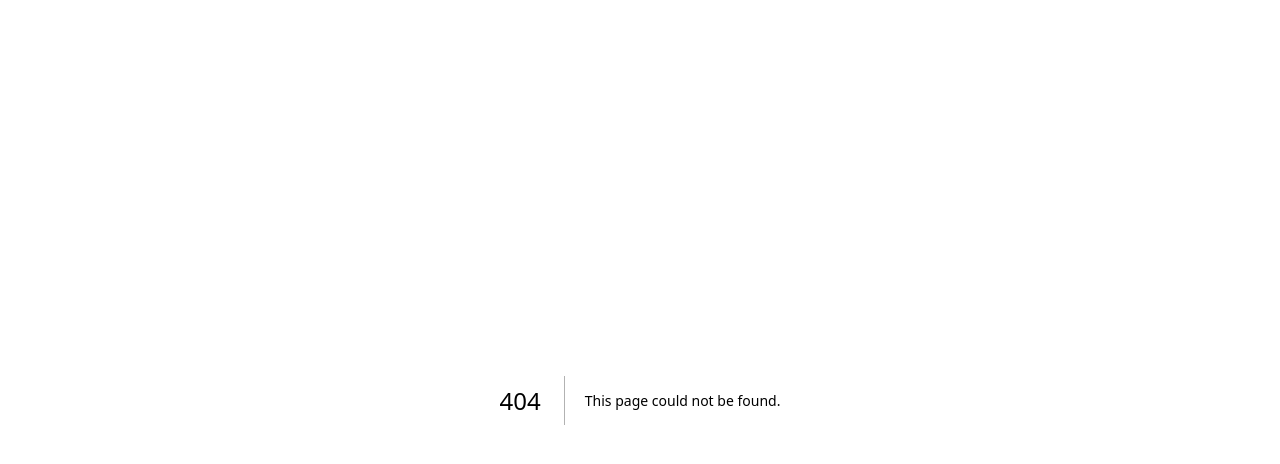
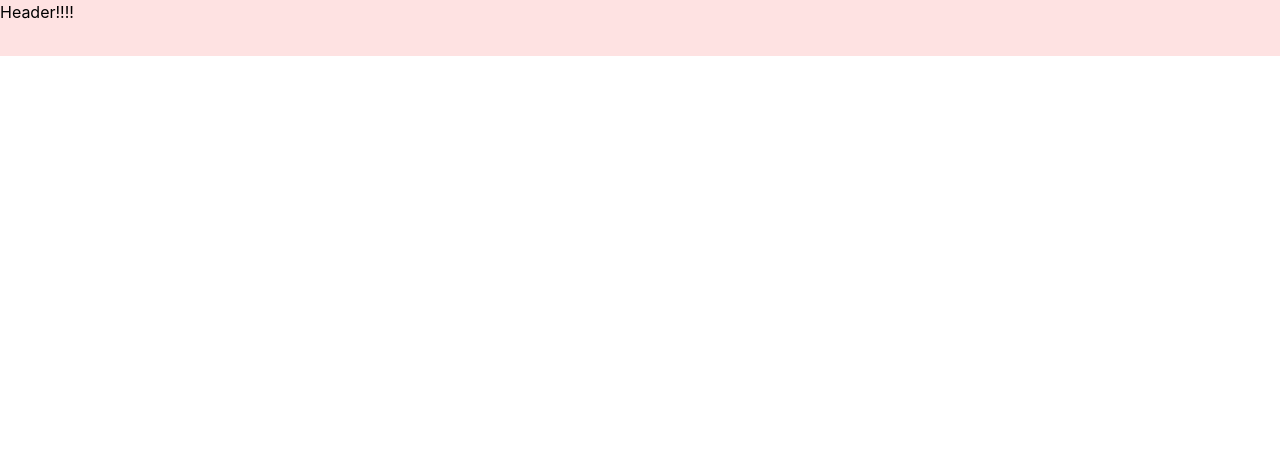
Before and after one commit to UniD-Hackathon-Team9/frontend, a Next.js app: page /navermap in a window 1280 px wide. Before the commit this address had no page. Shown: the top 464 px of the page. Built offline with nearby package versions, Linux system fonts and the light colour scheme; a web font is replaced by a local one.

Commit message:
feat: Navermap 기본 세팅

```diff
--- /dev/null
+++ b/src/components/Navermap.tsx
@@ -0,0 +1,20 @@
+import Header from "./layout/Header";
+import MobileLayout from "./layout/MobileLayout";
+
+export default function Map() {
+	return (
+		<>
+			<Header />
+			<MobileLayout>
+				<div
+					id="map"
+					className="flex w-full -center content-center"
+				></div>
+				<script
+					type="text/javascript"
+					src="https://openapi.map.naver.com/openapi/v3/maps.js?ncpClientId=oan7725a3j"
+				></script>
+			</MobileLayout>
+		</>
+	);
+}
--- a/src/constants/questions.ts
+++ b/src/constants/questions.ts
@@ -16,13 +16,13 @@ export const questions: Question[] = [
 		title: "여행 가기 전 나는 ..",
 		first: {
 			title: "계획? 일단 가는거지",
-			image: "",
+			image: "/img/test/1_a.png",
 			personality: [2, 0, 2, 0, 0],
 			preference: null,
 		},
 		second: {
 			title: "세부적인 계획은 필수!",
-			image: "",
+			image: "/img/test/_.png",
 			personality: [2, 0, 2, 0, 0],
 			preference: null, // 선호 유형 관계 없는 경우
 		},
@@ -39,7 +39,7 @@ export const questions: Question[] = [
 		title: "식당과 숙소를 예약할 때 나는 ..",
 		first: {
 			title: "돈 조금 더 쓰더라도 좋은 곳과 맛있는 음식",
-			image: "",
+			image: "/img/test/2_a.png",
 			personality: [2, 0, 2, 3, 0],
 			preference: null,
 		},
--- /dev/null
+++ b/src/pages/navermap/index.tsx
@@ -0,0 +1,9 @@
+import Navermap from "../../components/Navermap";
+
+export default function Test() {
+	return (
+		<>
+			<Navermap />
+		</>
+	);
+}
```
Also changed, not shown: src/pages/test/index.tsx (+2 -1 lines).
